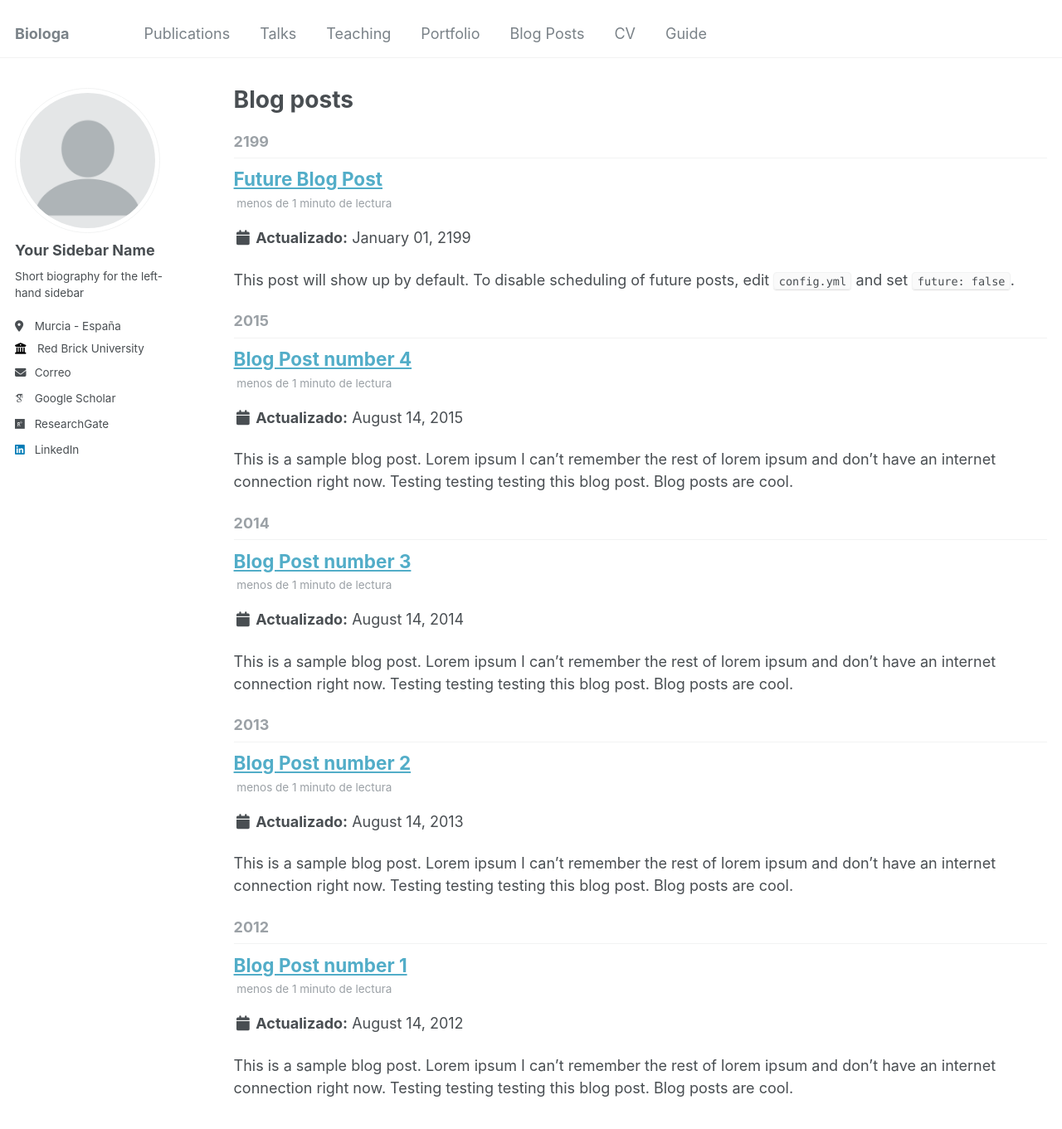
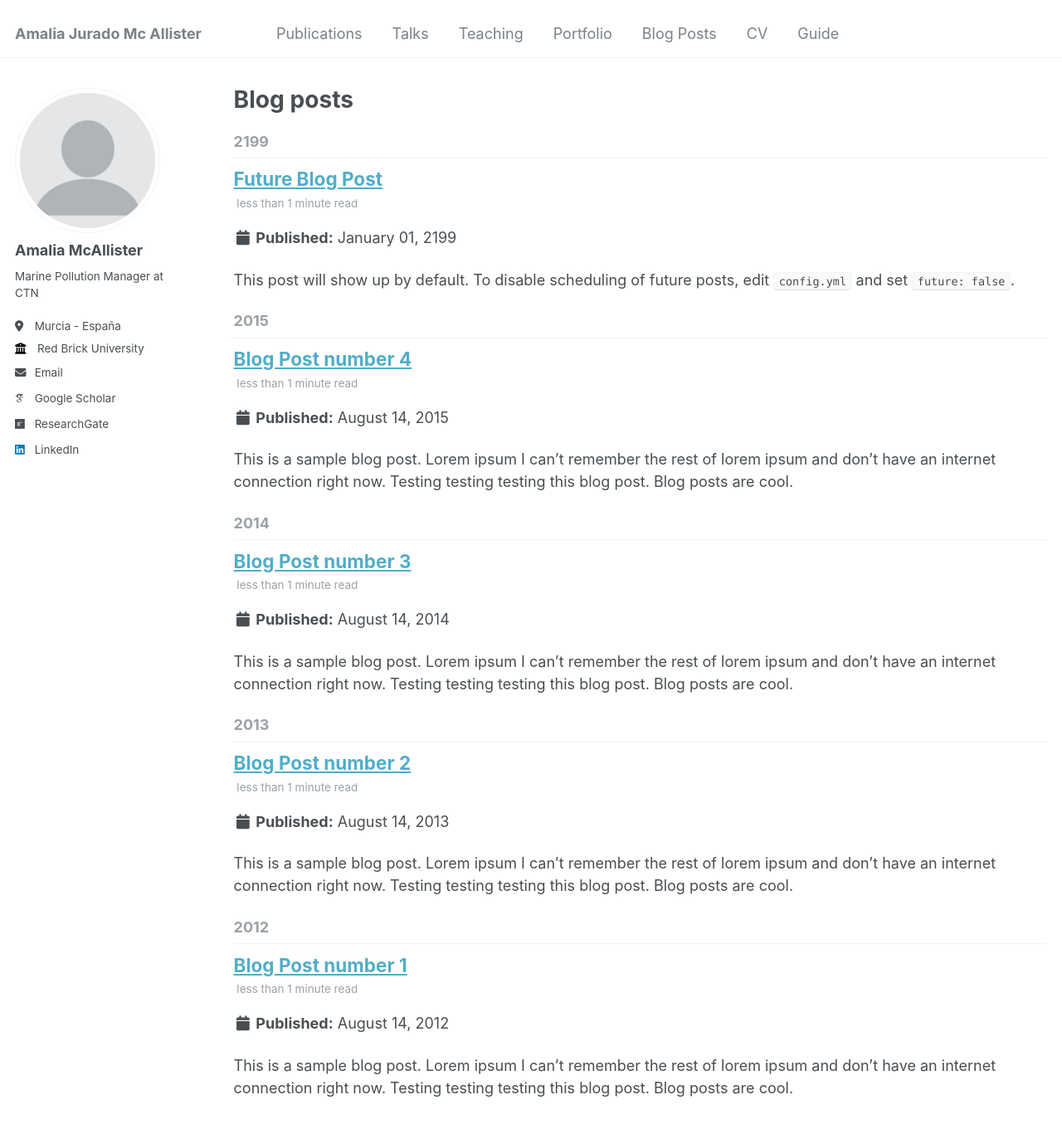
Before and after one commit to amalia-mcallister/amalia-mcallister.github.io, a Jekyll site: the page built from _pages/year-archive.html, in a window 1280 px wide and 1400 px high. Shown: the top 1361 px of the window at 83% size. Built offline with Jekyll 4.4.1, drawn with Linux system fonts in a browser that asks for light colours; some web fonts are replaced; some of the changed text lies outside the part shown.

Commit message:
Quitar paginas teaching y portfolio. Cambios adicionales de config

```diff
--- a/_config.yml
+++ b/_config.yml
@@ -7,12 +7,12 @@
 # server process.
 
 # Basic Site Settings
-locale                   : "es-ES"
-title                    : "Biologa"
+locale                   : "en-US"
+title                    : "Amalia Jurado Mc Allister"
 title_separator          : "-"
 name                     : &name "Amalia Jurado Mc Allister"
 description              : &description "personal description"
-url                      : https://amalia-mcallister.github.io # the base hostname & protocol for your site e.g. "https://mmistakes.github.io"
+url                      : "https://www.amalia-mcallister.com" # the base hostname & protocol for your site e.g. "https://mmistakes.github.io"
 baseurl                  : "" # the subpath of your site, e.g. "/blog"
 repository               : "amalia-mcallister/amalia-mcallister.github.io"
 
@@ -22,13 +22,13 @@ repository               : "amalia-mcallister/amalia-mcallister.github.io"
 author:
   # Biographic information
   avatar           : "profile.png"
-  name             : "Your Sidebar Name"
+  name             : "Amalia McAllister"
   pronouns         : # example: "she/her"
-  bio              : "Short biography for the left-hand sidebar"
+  bio              : "Marine Pollution Manager at CTN"
   location         : "Murcia - España"
   employer         : "Red Brick University"
   uri              : # URL
-  email            : "none@example.org"
+  email            : "amalia.mcallister@gmail.com"
 
   # Academic websites
   arxiv            : # URL - Update with the correct link to your profile
@@ -210,13 +210,13 @@ kramdown:
 # These settings control the types of collections used by the template
 collections:
   teaching:
-    output: true
+    output: false
     permalink: /:collection/:path/
   publications:
     output: true
     permalink: /:collection/:path/
   portfolio:
-    output: true
+    output: false
     permalink: /:collection/:path/
   talks:
     output: true
@@ -290,7 +290,7 @@ sass:
 permalink: /:categories/:title/
 # paginate: 5 # amount of posts to show
 # paginate_path: /page:num/
-timezone: America/Los_Angeles # http://en.wikipedia.org/wiki/List_of_tz_database_time_zones
+timezone: Europe/Madrid # http://en.wikipedia.org/wiki/List_of_tz_database_time_zones
 
 
 # Plugins
```
